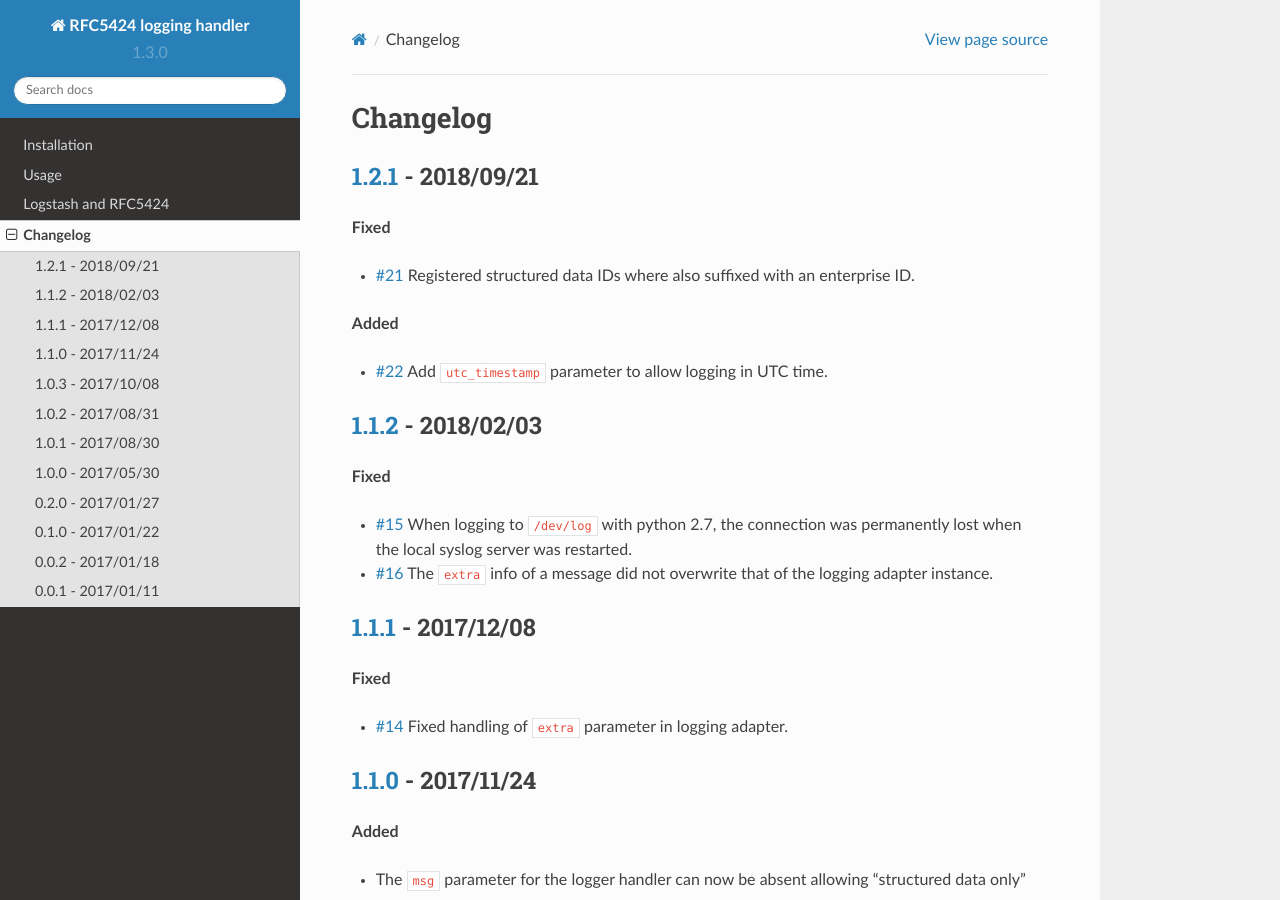
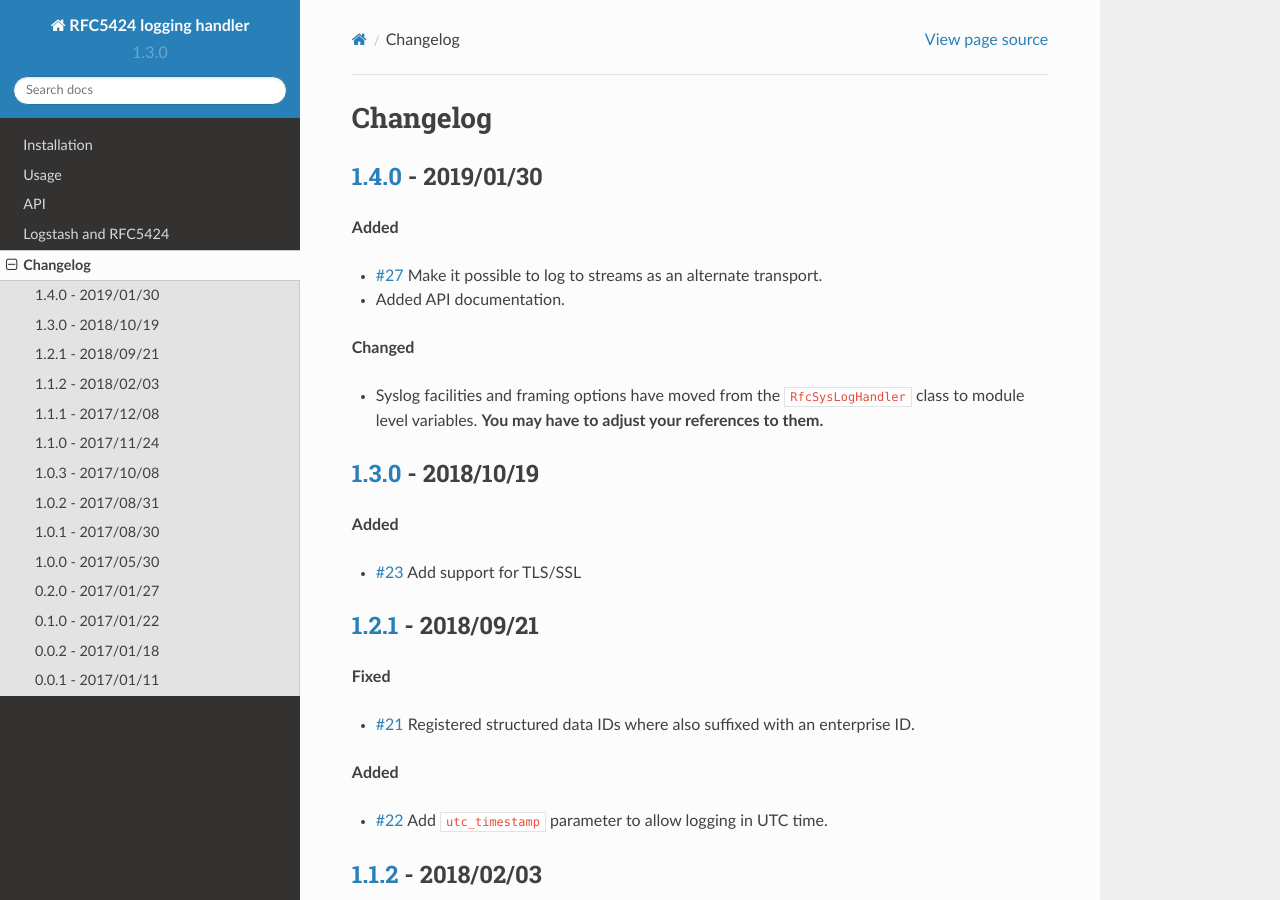
Before and after one commit to jobec/rfc5424-logging-handler, a Sphinx documentation site: the page built from docs/changelog.rst, in a window 1280 px wide and 900 px high. Built offline with Sphinx 7.4.7 and the Read the Docs theme 2.0.0, drawn with Linux system fonts in a browser that asks for light colours.

Commit message:
Add API documentation and prepare for 1.4.0

```diff
--- a/CHANGELOG.rst
+++ b/CHANGELOG.rst
@@ -1,5 +1,25 @@
 Changelog
 ---------
+
+`1.4.0`_ - 2019/01/30
+~~~~~~~~~~~~~~~~~~~~~
+
+**Added**
+
+* `#27`_ Make it possible to log to streams as an alternate transport.
+* Added API documentation.
+
+**Changed**
+
+* Syslog facilities and framing options have moved from the ``RfcSysLogHandler`` class
+  to module level variables. **You may have to adjust your references to them.**
+
+`1.3.0`_ - 2018/10/19
+~~~~~~~~~~~~~~~~~~~~~
+
+**Added**
+
+* `#23`_ Add support for TLS/SSL
 
 `1.2.1`_ - 2018/09/21
 ~~~~~~~~~~~~~~~~~~~~~
@@ -110,6 +130,8 @@
 
 * Initial release
 
+.. _1.4.0: https://github.com/jobec/rfc5424-logging-handler/compare/1.3.0...1.4.0
+.. _1.3.0: https://github.com/jobec/rfc5424-logging-handler/compare/1.2.1...1.3.0
 .. _1.2.1: https://github.com/jobec/rfc5424-logging-handler/compare/1.1.2...1.2.1
 .. _1.1.2: https://github.com/jobec/rfc5424-logging-handler/compare/1.1.1...1.1.2
 .. _1.1.1: https://github.com/jobec/rfc5424-logging-handler/compare/1.1.0...1.1.1
@@ -122,6 +144,8 @@
 .. _0.1.0: https://github.com/jobec/rfc5424-logging-handler/compare/0.0.2...0.1.0
 .. _0.0.2: https://github.com/jobec/rfc5424-logging-handler/compare/0.0.1...0.0.2
 
+.. _#27: https://github.com/jobec/rfc5424-logging-handler/issues/27
+.. _#23: https://github.com/jobec/rfc5424-logging-handler/issues/23
 .. _#22: https://github.com/jobec/rfc5424-logging-handler/issues/22
 .. _#21: https://github.com/jobec/rfc5424-logging-handler/issues/21
 .. _#16: https://github.com/jobec/rfc5424-logging-handler/pull/16
--- a/README.rst
+++ b/README.rst
@@ -26,6 +26,7 @@
 * Python Logging adapter for easier sending of rfc5424 specific fields.
 * No need for complicated formatting strings.
 * TLS/SSL syslog support.
+* Alternate transports like streams (ex. stderr, stdout, file, ...).
 
 Installation
 ------------
--- a/docs/conf.py
+++ b/docs/conf.py
@@ -17,9 +17,9 @@
 # add these directories to sys.path here. If the directory is relative to the
 # documentation root, use os.path.abspath to make it absolute, like shown here.
 #
-# import os
-# import sys
-# sys.path.insert(0, os.path.abspath('.'))
+import os
+import sys
+sys.path.insert(0, os.path.abspath('../'))
 
 
 # -- General configuration ------------------------------------------------
@@ -31,7 +31,7 @@
 # Add any Sphinx extension module names here, as strings. They can be
 # extensions coming with Sphinx (named 'sphinx.ext.*') or your custom
 # ones.
-extensions = ['sphinx.ext.autodoc']
+extensions = ['sphinx.ext.autodoc', 'sphinx.ext.napoleon']
 
 # Add any paths that contain templates here, relative to this directory.
 templates_path = ['_templates']
--- a/docs/index.rst
+++ b/docs/index.rst
@@ -26,6 +26,7 @@
 * Python Logging adapter for easier sending of rfc5424 specific fields.
 * No need for complicated formatting strings.
 * TLS/SSL syslog support.
+* Alternate transports like streams (ex. stderr, stdout, file, ...).
 
 Contents
 --------
@@ -34,5 +35,6 @@
    :maxdepth: 3
 
    basics
+   api
    syslog_server
    changelog
```
Also changed, not shown: docs/api.rst (added, +14 -0 lines), 3 other files.
